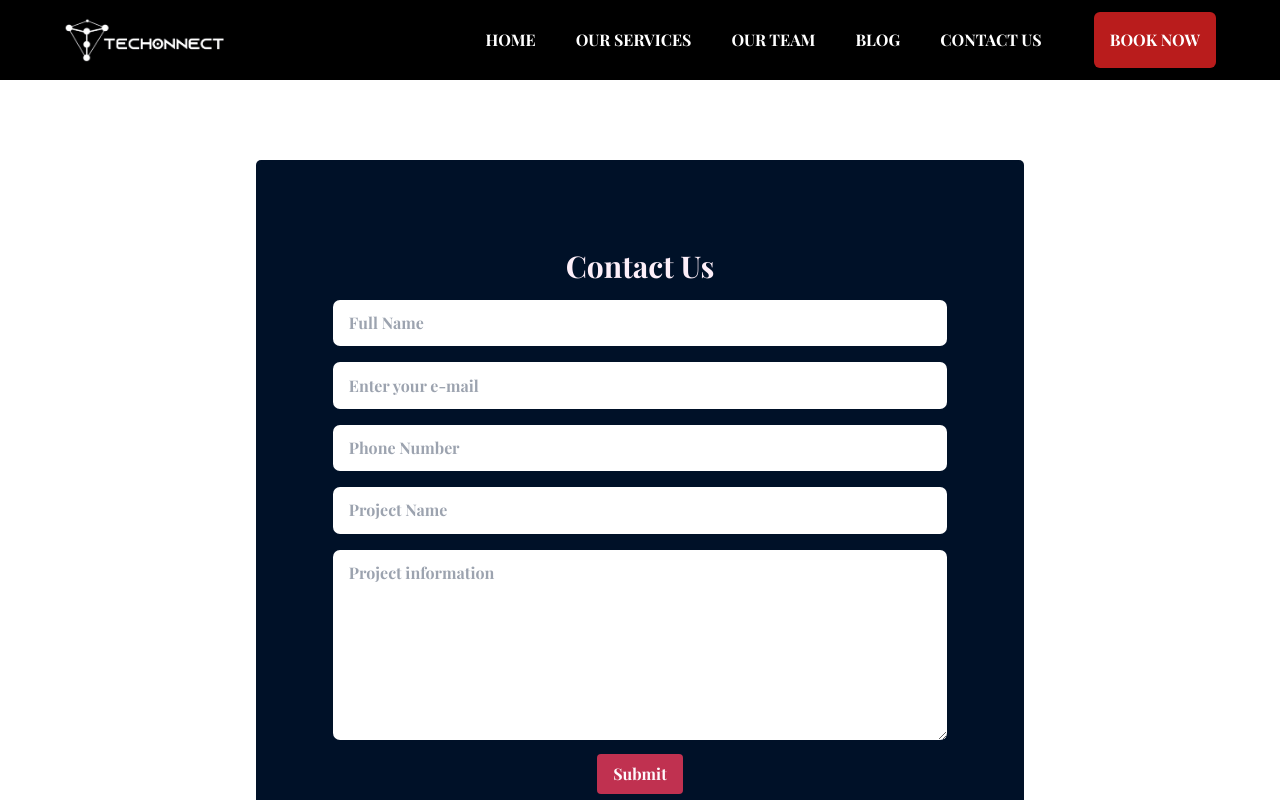
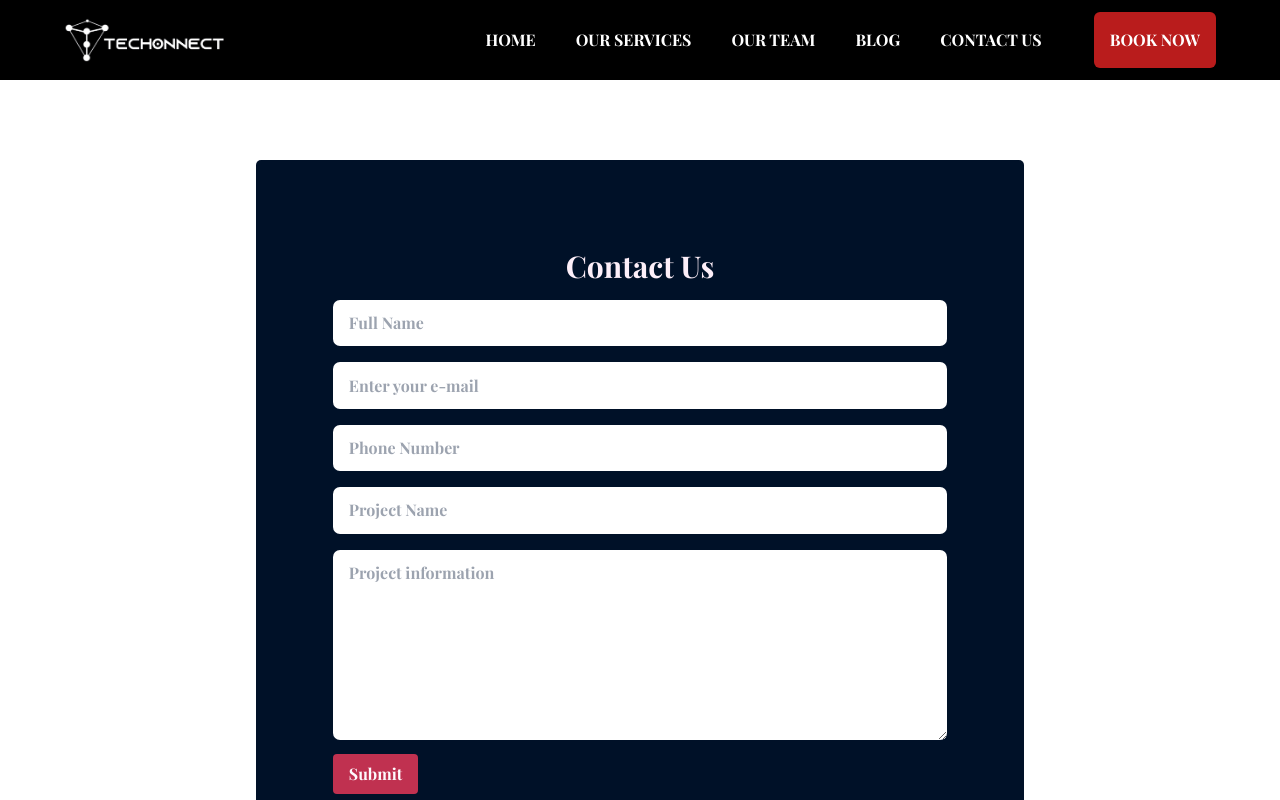
Before and after one commit to ObinnaVic/techonnect, a React (Create React App) app: page /#/contact in a window 1280 px wide. Shown: the top 800 px of the page. Built offline with nearby package versions, Linux system fonts and the light colour scheme.

Commit message:
added the emailjs function to the form - Feranmi

```diff
--- a/package.json
+++ b/package.json
@@ -9,6 +9,7 @@
     "@testing-library/jest-dom": "^5.16.5",
     "@testing-library/react": "^13.4.0",
     "@testing-library/user-event": "^13.5.0",
+    "emailjs-com": "^3.2.0",
     "react": "^18.2.0",
     "react-dom": "^18.2.0",
     "react-router-dom": "^6.9.0",
--- a/src/App.css
+++ b/src/App.css
@@ -197,7 +197,7 @@ form input, textarea {
   border-radius: 7px;
   outline: none;
 }
-.contactBtn{
+form #contactBtn{
   display: flex;
   align-items: center;
   justify-content: center;
--- a/src/components/Contact.js
+++ b/src/components/Contact.js
@@ -1,24 +1,40 @@
 import React from 'react'
+import { useRef } from 'react';
+import emailjs from 'emailjs-com'
+
 
 function Contact() {
+  const form = useRef();
+
+  const sendEmail = (e) => {
+    e.preventDefault();
+
+    emailjs.sendForm('service_sqgxhm7', 'template_xgj419c', form.current, 'C1ttdBEuTgkNDsmXO')
+
+    .then(() => {
+      // Display popup if email sent successfully
+      alert('Email sent successfully!');
+      e.target.reset();
+    }, () => {
+      // Display popup if email sending fails
+      alert('Failed to send email.');
+    });
+};
+
   return (
     <>
       <div>
         <div className='w-full md:w-3/5 mx-auto mb-10 md:py-40'>
           <div className='contactbox py-20'>
               <h2 className='Pcolor text-center py-2 text-3xl'> Contact Us</h2>
-              <form>
+              <form ref={form} onSubmit={sendEmail}>
                 <input type="text" id="fname" name="fname" placeholder='Full Name'/><br></br>
                     <input type="email" id="email" name="email" placeholder='Enter your e-mail'/><br></br>
                     <input type="tel" id="tel" name="tel" placeholder='Phone Number'/><br></br>
                     <input type="text" id="Pname" name="pname" placeholder='Project Name' /><br></br>
                     <textarea placeholder='Project information' name="message" rows="7" cols="20" ></textarea>
-
+                <button type='submit' className='contactBtn'>Submit</button>
                 </form>
-            <div className='contactBtn'>
-              <button>Submit</button>
-            </div>
-
           </div>
           <div className='text-center text-3xl'>
             For complaints
```
Also changed, not shown: 1 other file (tests, documents, lock files or other folders).
